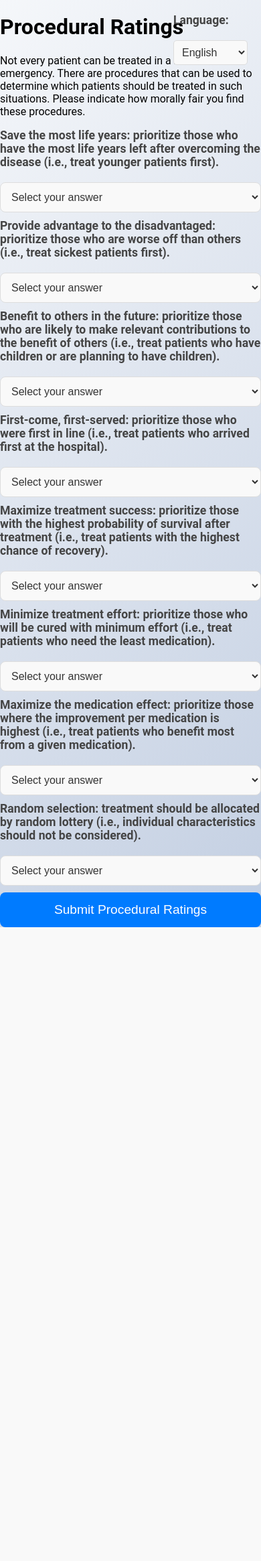
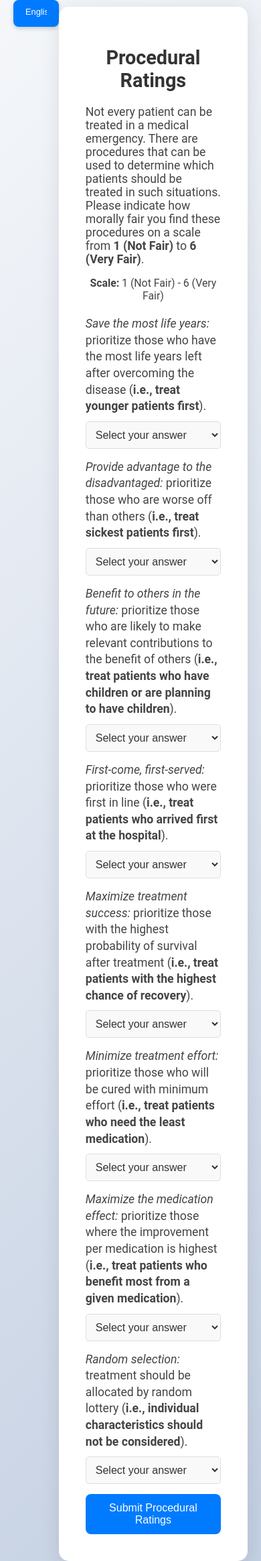
Before and after one commit to abralurrahman/NoHarm, a Flask app: page /procedural-ratings in a window 390 px wide. Shown: the whole page at 67% size. Before the commit the page ends 1384 px from the top, so only its background shows below. Run offline with Flask 3, Linux system fonts and the light colour scheme.

Commit message:
Improve UI consistency and styling across survey pages

```diff
--- a/static/css/style.css
+++ b/static/css/style.css
@@ -4,38 +4,105 @@
     background: linear-gradient(135deg, #f5f7fa 0%, #c3cfe2 100%);
     display: flex;
     justify-content: center;
-    align-items: center;
+    align-items: flex-start;
     min-height: 100vh;
     margin: 0;
+    padding: 0 20px;
+    overflow-x: hidden; /* Prevents horizontal scrolling */
 }
 
-/* Shared Container for both Survey and Intro Pages */
- .intro-container {
+/* Top Space and Language Switcher */
+.top-space {
+    width: 100%;
+    height: 60px; /* Space height at the top */
+    display: flex;
+    justify-content: flex-end;
+    align-items: center;
+    padding: 5px 20px; /* Added some space for better alignment */
+    background: transparent;
+}
+
+.language-switcher {
+    background-color: #007bff;
+    border-radius: 8px;
+    box-shadow: 0 2px 6px rgba(0, 0, 0, 0.2);
+    padding: 5px;
+    width: 120px; /* Adjusted width for web */
+}
+
+.language-switcher select {
+    padding: 0px 32px;
+    border-radius: 5px;
+    font-size: 0.9em;
+    color: white;
+    background: transparent;
+    border: none;
+    cursor: pointer;
+    width: 100%;
+    appearance: none; /* Removes default browser styling */
+    -webkit-appearance: none;
+    -moz-appearance: none;
+}
+
+.language-switcher select option {
+    color: #333;
+    background-color: #ffffff;
+    padding: 8px;
+}
+
+/* Shared Container for all pages */
+.intro-container, .choice-container, .thank-you-container, .login-container, .rating-container, .demography-container, .group-preferences-container, .result-container {
     background-color: #ffffff;
     padding: 40px;
     border-radius: 15px;
     box-shadow: 0 4px 30px rgba(0, 0, 0, 0.1);
     width: 100%;
-    max-width: 900px; /* Increased the width to make it more spacious */
-    margin: 20px;
+    max-width: 900px;
+    margin: 0 auto;
     text-align: left;
+    margin-top: 10px; /* Align content with top-space */
 }
 
-/* Headings for both Survey and Intro Pages */
-.survey-form h1, .intro-container h1 {
+/* Headings for all pages */
+h1, h2 {
     text-align: center;
     color: #333;
-    margin-bottom: 30px;
-    font-size: 2.5em; /* Increased heading size */
+    margin-bottom: 20px;
+    font-size: 2.5em;
+    font-family: 'Roboto', sans-serif;
+    font-weight: 700;
 }
 
-/* Text Styles for Labels */
-label {
+/* Text Styles for Labels and Paragraphs */
+label, p {
     font-size: 1.1em;
-    font-weight: bold;
+    font-weight: normal;
     color: #444;
-    margin-bottom: 10px;
+    margin-bottom: 5px; /* Closer spacing for better layout */
     display: block;
+    font-family: 'Roboto', sans-serif;
+}
+
+.consent-section label, .login-container label {
+    font-size: 1.2em;
+}
+
+/* Question and Answer Styling */
+.choice-container .decision-pair {
+    margin-bottom: 25px; /* Space between decision pairs */
+}
+
+.choice-container p {
+    margin-bottom: 10px; /* Less space below question text */
+}
+
+.choice-container .patients {
+    margin-top: 5px; /* Less space between the question text and answer options */
+    margin-bottom: 20px; /* Keeps a larger space below the answer options to next question */
+}
+
+.patient img {
+    margin-bottom: 5px; /* Space between the image and the label */
 }
 
 /* Radio and Checkbox Inputs */
@@ -47,8 +114,8 @@
 input[type="number"], select, input[type="text"], input[type="email"], textarea {
     width: 100%;
     padding: 12px;
-    margin-top: 10px;
-    margin-bottom: 20px;
+    margin-top: 5px; /* Closer spacing between input and label */
+    margin-bottom: 10px; /* Less space between form fields */
     border-radius: 8px;
     border: 1px solid #ddd;
     background-color: #f9f9f9;
@@ -63,8 +130,8 @@
     outline: none;
 }
 
-/* Submit Button and Start Button */
-input[type="submit"], .start-btn {
+/* Buttons */
+input[type="submit"], .submit-btn, .start-btn, .consent-section button[type="submit"] {
     background-color: #007bff;
     color: white;
     border: none;
@@ -76,38 +143,47 @@
     transition: background-color 0.3s ease;
 }
 
-input[type="submit"]:hover, .start-btn:hover {
+input[type="submit"]:hover, .submit-btn:hover, .start-btn:hover, .consent-section button[type="submit"]:hover {
     background-color: #0056b3;
 }
 
-/* Form Blocks */
-.question-block {
-    margin-bottom: 20px;
-}
+/* Adjustments for Mobile */
+@media (max-width: 768px) {
+    .top-space {
+        height: 50px; /* Adjusted space height for mobile */
+        justify-content: center; /* Center align on smaller screens */
+    }
 
-.answer-block {
-    margin-left: 10px;
-}
+    .language-switcher {
+        width: 100px; /* Smaller width for mobile */
+    }
 
-/* Ensure radio, number, and select inputs align properly */
-input[type="radio"], input[type="number"], select {
-    display: inline-block;
-    margin-right: 15px;
-    margin-bottom: 10px;
-}
+    .language-switcher select {
+        font-size: 0.8em;
+        padding: 0px 13px;
+    }
 
-/* Language Switcher */
-.language-switcher {
-    position: absolute;
-    top: 20px;
-    right: 20px;
-    z-index: 1000;
-}
+    h1, h2 {
+        font-size: 1.8em;
+    }
 
-.language-switcher select {
-    padding: 8px;
-    border-radius: 5px;
-    font-size: 1em;
+    .intro-container, .choice-container, .thank-you-container, .login-container {
+        padding: 20px;
+    }
+
+    .patients {
+        flex-direction: column;
+        align-items: center;
+    }
+
+    .patient {
+        flex: 1 1 100%;
+    }
+
+    input[type="submit"], .submit-btn, .start-btn, .consent-section button[type="submit"] {
+        font-size: 1em;
+        padding: 12px;
+    }
 }
 
 /* Intro Page Text */
@@ -188,56 +223,45 @@
     background-color: #f9f9f9;
 }
 
-/* Thank You Page */
-.thank-you-container {
-    background-color: #ffffff;
-    padding: 40px;
-    border-radius: 15px;
-    box-shadow: 0 4px 30px rgba(0, 0, 0, 0.1);
-    width: 100%;
-    max-width: 600px;
-    margin: 20px auto;
+/* Choice Container */
+.choice-container {
     text-align: center;
 }
 
-.thank-you-container h1 {
-    color: #333;
-    font-size: 2em;
-    margin-bottom: 20px;
+.patients {
+    display: flex;
+    justify-content: space-around;
+    margin-bottom: 10px; /* Reduced space for closer alignment */
+    flex-wrap: wrap;
 }
 
+.patient {
+    text-align: center;
+    flex: 1 1 45%;
+    margin: 5px; /* Reduced margin for a tighter layout */
+}
+
+/* Thank You Page */
 .thank-you-container p {
     font-size: 1.2em;
     color: #666;
     line-height: 1.6;
+    font-family: 'Roboto', sans-serif;
+}
+
+/* Highlighted Text (for procedural ratings) */
+.italic-text {
+    font-style: italic;
+}
+
+.bold-text {
+    font-weight: bold;
 }
 
 /* Admin Login Page */
-.login-container {
-    background-color: #ffffff;
-    padding: 40px;
-    border-radius: 15px;
-    box-shadow: 0 4px 30px rgba(0, 0, 0, 0.1);
-    width: 100%;
-    max-width: 400px;
-    margin: 20px auto;
-    text-align: center;
-}
-
-.login-container h1 {
-    color: #333;
-    font-size: 2em;
-    margin-bottom: 20px;
-}
-
 .login-container form {
     display: flex;
     flex-direction: column;
-}
-
-.login-container label {
-    font-size: 1.2em;
-    margin-bottom: 10px;
 }
 
 .login-container input[type="password"],
@@ -259,45 +283,46 @@
 .login-container input[type="submit"]:hover {
     background-color: #0056b3;
 }
-.choice-container {
-    background-color: #ffffff;
-    padding: 40px;
-    border-radius: 15px;
-    box-shadow: 0 4px 30px rgba(0, 0, 0, 0.1);
-    width: 100%;
-    max-width: 600px;
-    margin: 20px auto;
+
+/* Styling for Scale Indicator */
+.scale-indicator {
     text-align: center;
+    margin-bottom: 20px;
+    font-size: 1.1em;
+    color: #555;
 }
 
-.patients {
-    display: flex;
-    justify-content: space-around;
-    margin-bottom: 20px;
+/* Styling for procedure-block labels with highlighting */
+.procedure-block label {
+    display: block;
+    margin-bottom: 5px;
+    font-size: 1.1em;
+    color: #444;
+    line-height: 1.4;
 }
 
-.patient {
-    text-align: center;
+.italic-text {
+    font-style: italic;
 }
 
-.patient img {
-    display: block;
-    margin: 0 auto;
-    border-radius: 8px;
+.bold-text {
+    font-weight: bold;
 }
 
-.submit-btn {
-    background-color: #007bff;
-    color: white;
-    border: none;
-    padding: 15px;
-    font-size: 1.2em;
-    border-radius: 8px;
-    cursor: pointer;
+/* Adjustments for Select Elements */
+.procedure-block select {
+    margin-top: 5px;
+    margin-bottom: 15px; /* Space between select and next block */
+    padding: 10px;
+    font-size: 1em;
+    border-radius: 5px;
+    border: 1px solid #ddd;
+    background-color: #f9f9f9;
     width: 100%;
-    transition: background-color 0.3s ease;
 }
 
-.submit-btn:hover {
-    background-color: #0056b3;
+@media (max-width: 768px) {
+    .scale-indicator {
+        font-size: 0.9em; /* Adjusted size for mobile */
+    }
 }
--- a/templates/choice_experiment.html
+++ b/templates/choice_experiment.html
@@ -10,7 +10,6 @@
 
     <!-- Language switcher in the corner -->
 <div class="language-switcher">
-    <label for="language-switcher">Language:</label>
     <select id="language-switcher">
         <option value="en">English</option>
         <option value="de">German</option>
--- a/templates/demography.html
+++ b/templates/demography.html
@@ -10,7 +10,6 @@
 
     <!-- Language switcher in the corner -->
 <div class="language-switcher">
-    <label for="language-switcher">Language:</label>
     <select id="language-switcher">
         <option value="en">English</option>
         <option value="de">German</option>
--- a/templates/group_preferences.html
+++ b/templates/group_preferences.html
@@ -10,7 +10,6 @@
 
     <!-- Language switcher in the corner -->
     <div class="language-switcher">
-        <label for="language-switcher">Language:</label>
         <select id="language-switcher">
             <option value="en">English</option>
             <option value="de">German</option>
--- a/templates/intro.html
+++ b/templates/intro.html
@@ -11,7 +11,6 @@
 
 <!-- Language switcher in the corner -->
 <div class="language-switcher">
-    <label for="language-switcher">Language:</label>
     <select id="language-switcher">
         <option value="en">English</option>
         <option value="de">German</option>
--- a/templates/procedural_ratings.html
+++ b/templates/procedural_ratings.html
@@ -10,7 +10,6 @@
 
     <!-- Language switcher in the corner -->
     <div class="language-switcher">
-        <label for="language-switcher">Language:</label>
         <select id="language-switcher">
             <option value="en">English</option>
             <option value="de">German</option>
@@ -22,11 +21,19 @@
 
     <div class="rating-container">
         <h1>Procedural Ratings</h1>
-        <p>Not every patient can be treated in a medical emergency. There are procedures that can be used to determine which patients should be treated in such situations. Please indicate how morally fair you find these procedures.</p>
+        <p>Not every patient can be treated in a medical emergency. There are procedures that can be used to determine which patients should be treated in such situations. Please indicate how morally fair you find these procedures on a scale from <strong>1 (Not Fair)</strong> to <strong>6 (Very Fair)</strong>.</p>
 
         <form method="POST" action="/submit-procedural-ratings">
+            <div class="scale-indicator">
+                <p><strong>Scale:</strong> 1 (Not Fair) - 6 (Very Fair)</p>
+            </div>
+
             <div class="procedure-block">
-                <label>Save the most life years: prioritize those who have the most life years left after overcoming the disease (i.e., treat younger patients first).</label>
+                <label>
+                    <span class="italic-text">Save the most life years:</span>
+                    prioritize those who have the most life years left after overcoming the disease
+                    (<span class="bold-text">i.e., treat younger patients first</span>).
+                </label>
                 <select name="rating_save_life_years" required>
                     <option value="" disabled selected>Select your answer</option>
                     <option value="1">1 (Not Fair)</option>
@@ -39,7 +46,11 @@
             </div>
 
             <div class="procedure-block">
-                <label>Provide advantage to the disadvantaged: prioritize those who are worse off than others (i.e., treat sickest patients first).</label>
+                <label>
+                    <span class="italic-text">Provide advantage to the disadvantaged:</span>
+                    prioritize those who are worse off than others
+                    (<span class="bold-text">i.e., treat sickest patients first</span>).
+                </label>
                 <select name="rating_advantage_disadvantaged" required>
                     <option value="" disabled selected>Select your answer</option>
                     <option value="1">1 (Not Fair)</option>
@@ -52,7 +63,11 @@
             </div>
 
             <div class="procedure-block">
-                <label>Benefit to others in the future: prioritize those who are likely to make relevant contributions to the benefit of others (i.e., treat patients who have children or are planning to have children).</label>
+                <label>
+                    <span class="italic-text">Benefit to others in the future:</span>
+                    prioritize those who are likely to make relevant contributions to the benefit of others
+                    (<span class="bold-text">i.e., treat patients who have children or are planning to have children</span>).
+                </label>
                 <select name="rating_benefit_future" required>
                     <option value="" disabled selected>Select your answer</option>
                     <option value="1">1 (Not Fair)</option>
@@ -65,7 +80,11 @@
             </div>
 
             <div class="procedure-block">
-                <label>First-come, first-served: prioritize those who were first in line (i.e., treat patients who arrived first at the hospital).</label>
+                <label>
+                    <span class="italic-text">First-come, first-served:</span>
+                    prioritize those who were first in line
+                    (<span class="bold-text">i.e., treat patients who arrived first at the hospital</span>).
+                </label>
                 <select name="rating_first_come" required>
                     <option value="" disabled selected>Select your answer</option>
                     <option value="1">1 (Not Fair)</option>
@@ -78,7 +97,11 @@
             </div>
 
             <div class="procedure-block">
-                <label>Maximize treatment success: prioritize those with the highest probability of survival after treatment (i.e., treat patients with the highest chance of recovery).</label>
+                <label>
+                    <span class="italic-text">Maximize treatment success:</span>
+                    prioritize those with the highest probability of survival after treatment
+                    (<span class="bold-text">i.e., treat patients with the highest chance of recovery</span>).
+                </label>
                 <select name="rating_treatment_success" required>
                     <option value="" disabled selected>Select your answer</option>
                     <option value="1">1 (Not Fair)</option>
@@ -91,7 +114,11 @@
             </div>
 
             <div class="procedure-block">
-                <label>Minimize treatment effort: prioritize those who will be cured with minimum effort (i.e., treat patients who need the least medication).</label>
+                <label>
+                    <span class="italic-text">Minimize treatment effort:</span>
+                    prioritize those who will be cured with minimum effort
+                    (<span class="bold-text">i.e., treat patients who need the least medication</span>).
+                </label>
                 <select name="rating_treatment_effort" required>
                     <option value="" disabled selected>Select your answer</option>
                     <option value="1">1 (Not Fair)</option>
@@ -104,7 +131,11 @@
             </div>
 
             <div class="procedure-block">
-                <label>Maximize the medication effect: prioritize those where the improvement per medication is highest (i.e., treat patients who benefit most from a given medication).</label>
+                <label>
+                    <span class="italic-text">Maximize the medication effect:</span>
+                    prioritize those where the improvement per medication is highest
+                    (<span class="bold-text">i.e., treat patients who benefit most from a given medication</span>).
+                </label>
                 <select name="rating_medication_effect" required>
                     <option value="" disabled selected>Select your answer</option>
                     <option value="1">1 (Not Fair)</option>
@@ -117,7 +148,11 @@
             </div>
 
             <div class="procedure-block">
-                <label>Random selection: treatment should be allocated by random lottery (i.e., individual characteristics should not be considered).</label>
+                <label>
+                    <span class="italic-text">Random selection:</span>
+                    treatment should be allocated by random lottery
+                    (<span class="bold-text">i.e., individual characteristics should not be considered</span>).
+                </label>
                 <select name="rating_random_selection" required>
                     <option value="" disabled selected>Select your answer</option>
                     <option value="1">1 (Not Fair)</option>
--- a/templates/results.html
+++ b/templates/results.html
@@ -10,7 +10,6 @@
 
 <!-- Language switcher in the corner -->
 <div class="language-switcher">
-    <label for="language-switcher">Language:</label>
     <select id="language-switcher">
         <option value="en">English</option>
         <option value="de">German</option>
```
Also changed, not shown: other parts of static/css/style.css (+2 -43 lines).
